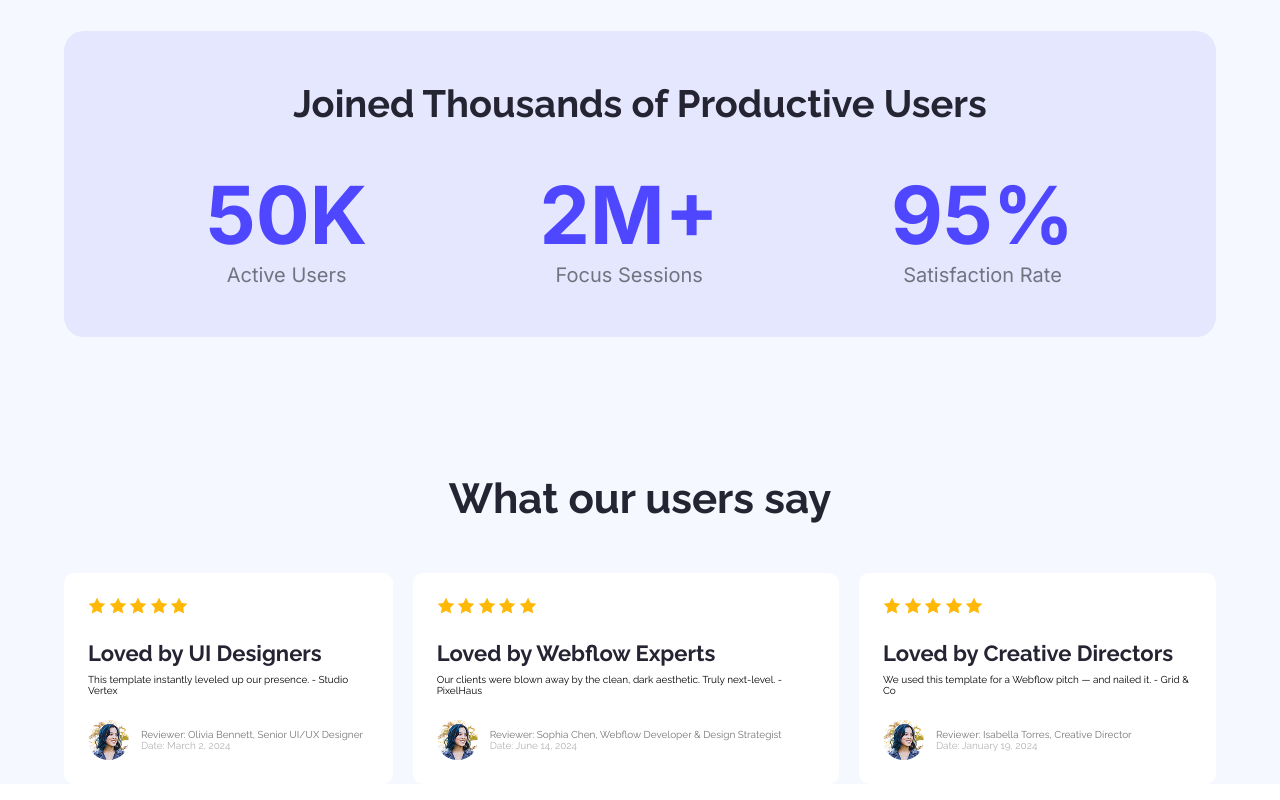
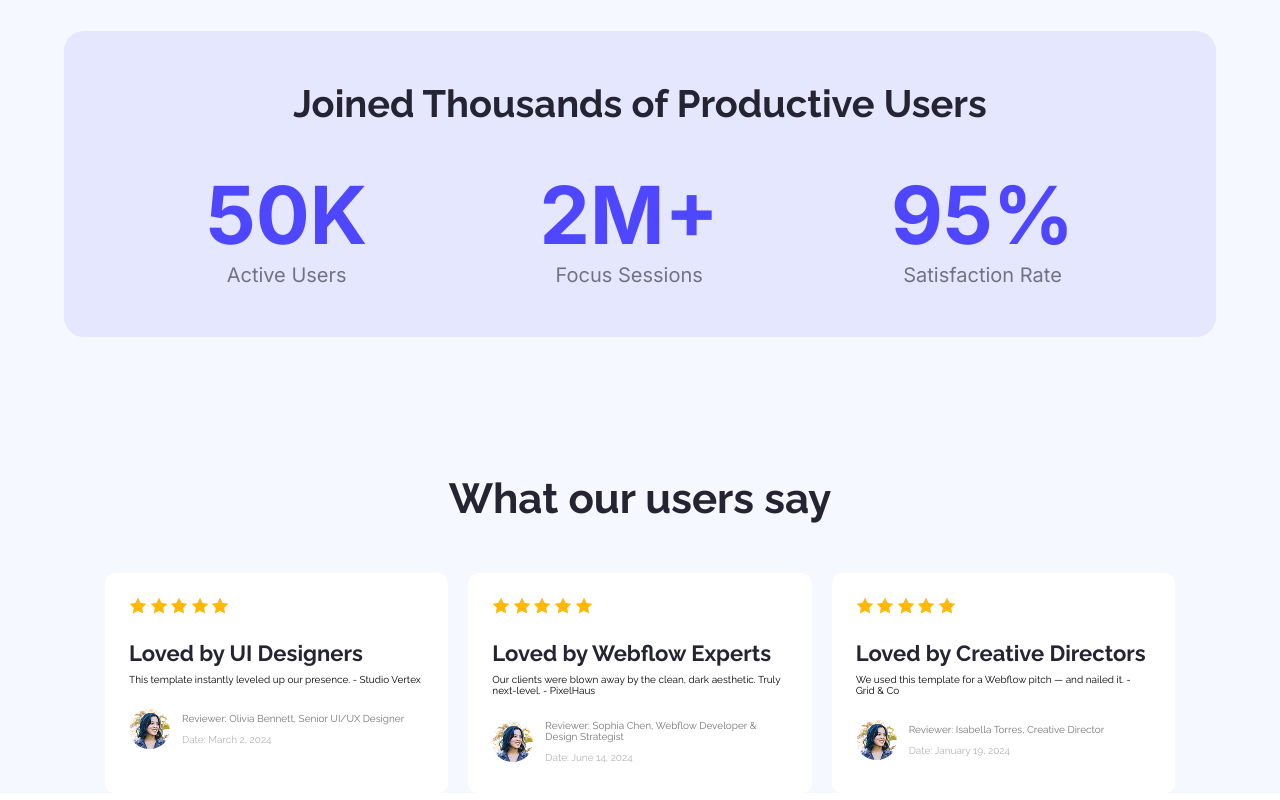
Before and after one commit to Sayfuddin-Naeem/FlowForge, a plain HTML site: page index.html in a window 1280 px wide. Shown: the part 1329-2129 px from the top of the page. Drawn offline with Linux system fonts and the light colour scheme.

Commit message:
Fix reviewer info's width and height issue in review section

```diff
--- a/css/style.css
+++ b/css/style.css
@@ -234,10 +234,13 @@ li{
 
 .section-review--content{
     display: flex;
+    justify-content: center;
     gap: 2rem;
 }
 
 .review--content-item{
+    width: 29.8%;
+    height: 22rem;
     background-color: var(--white);
     padding: 2.4rem;
     border-radius: 1rem;
@@ -276,6 +279,7 @@ li{
 
 .reviewer-info--data p:first-child{
     color: #757575;
+    margin-bottom: 1rem;
 }
 
 .reviewer-info--data p:last-child{
```
Also changed, not shown: index.html (+5 -1 lines).
